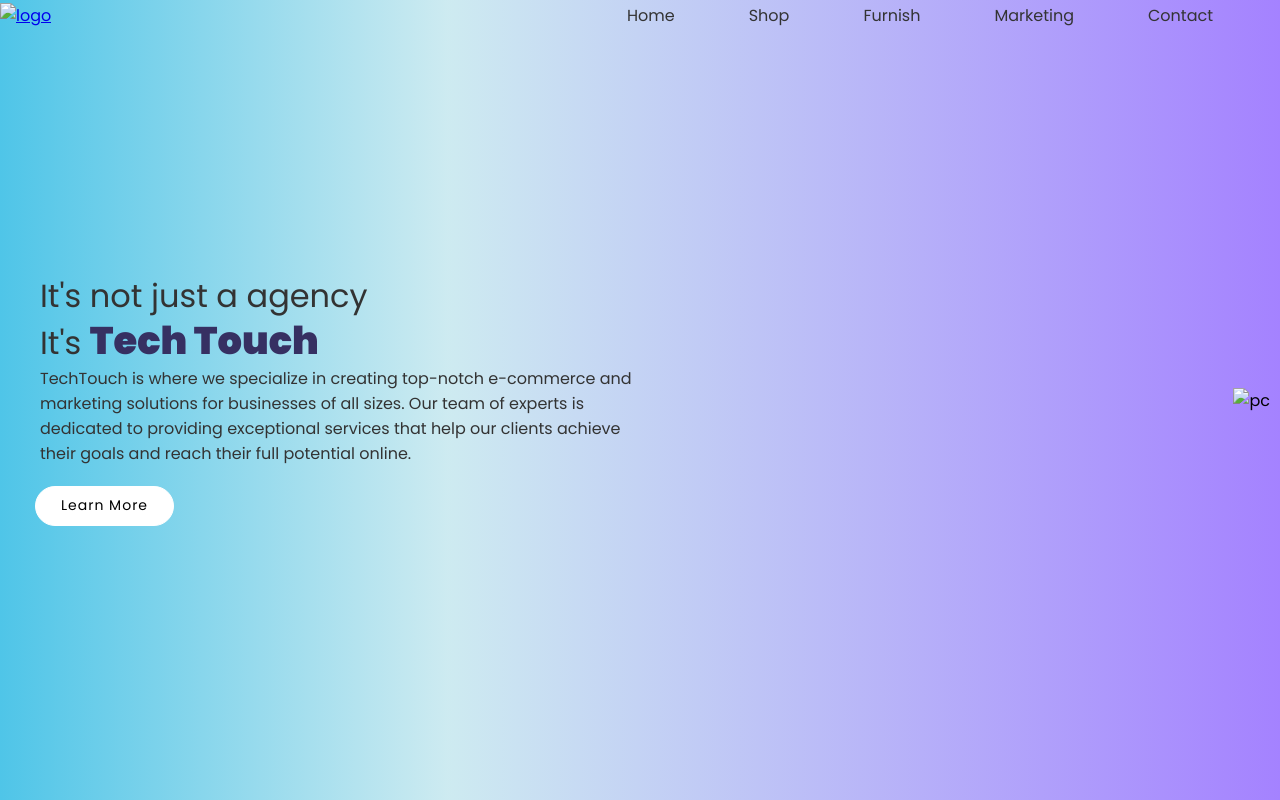
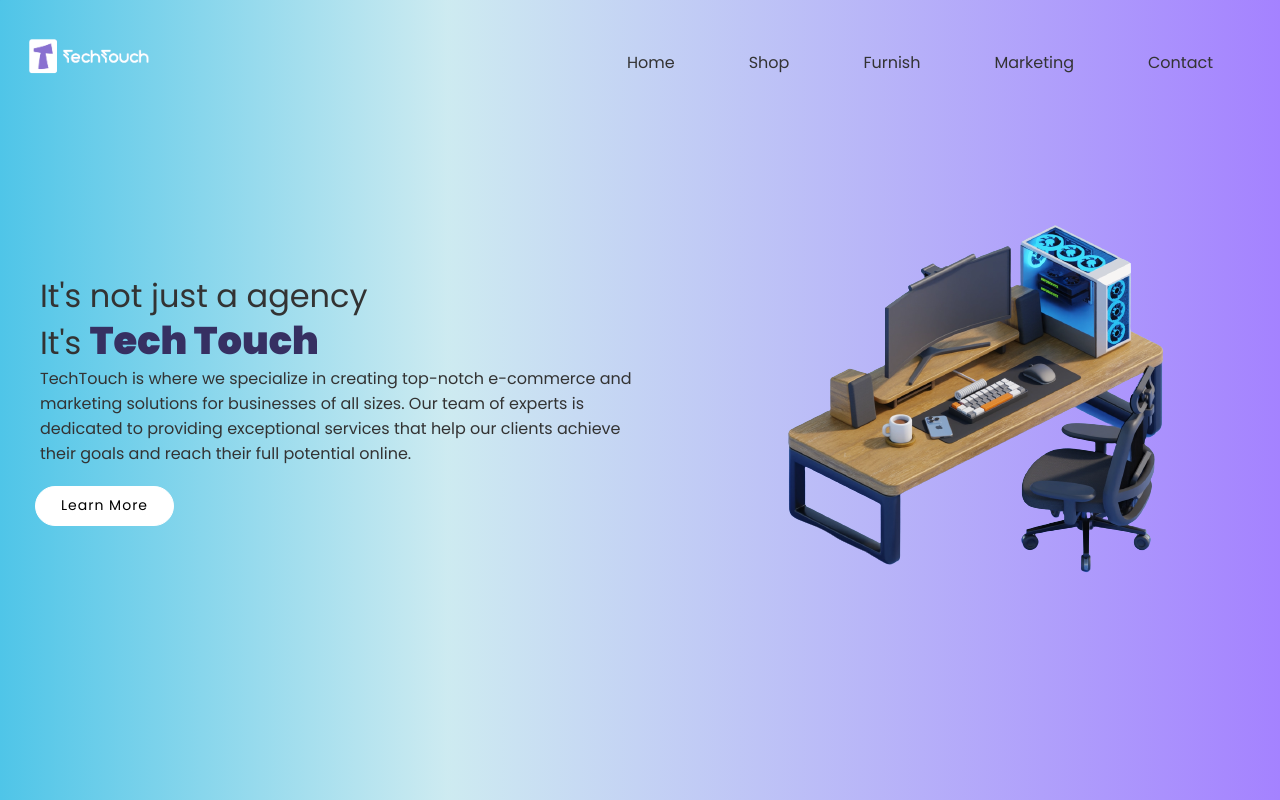
Before and after one commit to hosainaittaleb/Mini-Project-main, a plain HTML site: page Mini-Project-main/index.html in a window 1280 px wide. Drawn offline with Linux system fonts and the light colour scheme.

Commit message:
Update index.html

```diff
--- a/Mini-Project-main/index.html
+++ b/Mini-Project-main/index.html
@@ -11,7 +11,7 @@
 <body>
 <section class="site">
     <header>
-        <a href="index.html" ><img src="../mini-project/image/logo.png" alt="logo" class="logo"></a>
+        <a href="index.html" ><img src="../Mini-Project-main/image/logo.png" alt="logo" class="logo"></a>
         <ul>
             <li><a href="index.html">Home</a></li>
             <li><a href="./html/Shop.html">Shop</a></li>
@@ -27,7 +27,7 @@
             <a href="./html/marketing.html">Learn More</a>
         </div>
         <div class="imgbox">
-            <img src="../mini-project/image/pc.png" alt="pc" class="pc">
+            <img src="../Mini-Project-main/image/pc.png" alt="pc" class="pc">
         </div>
     </div>
 </section>
```
